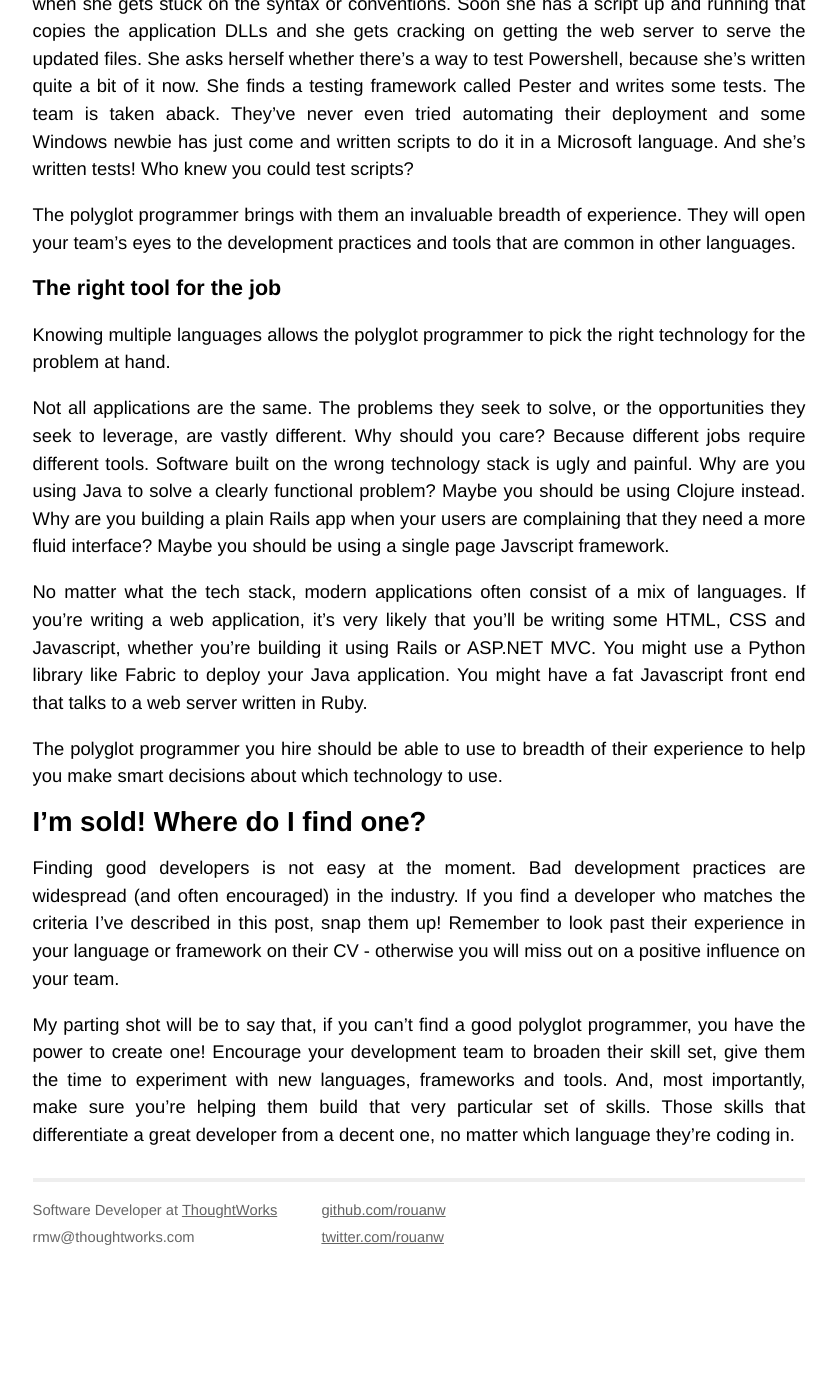
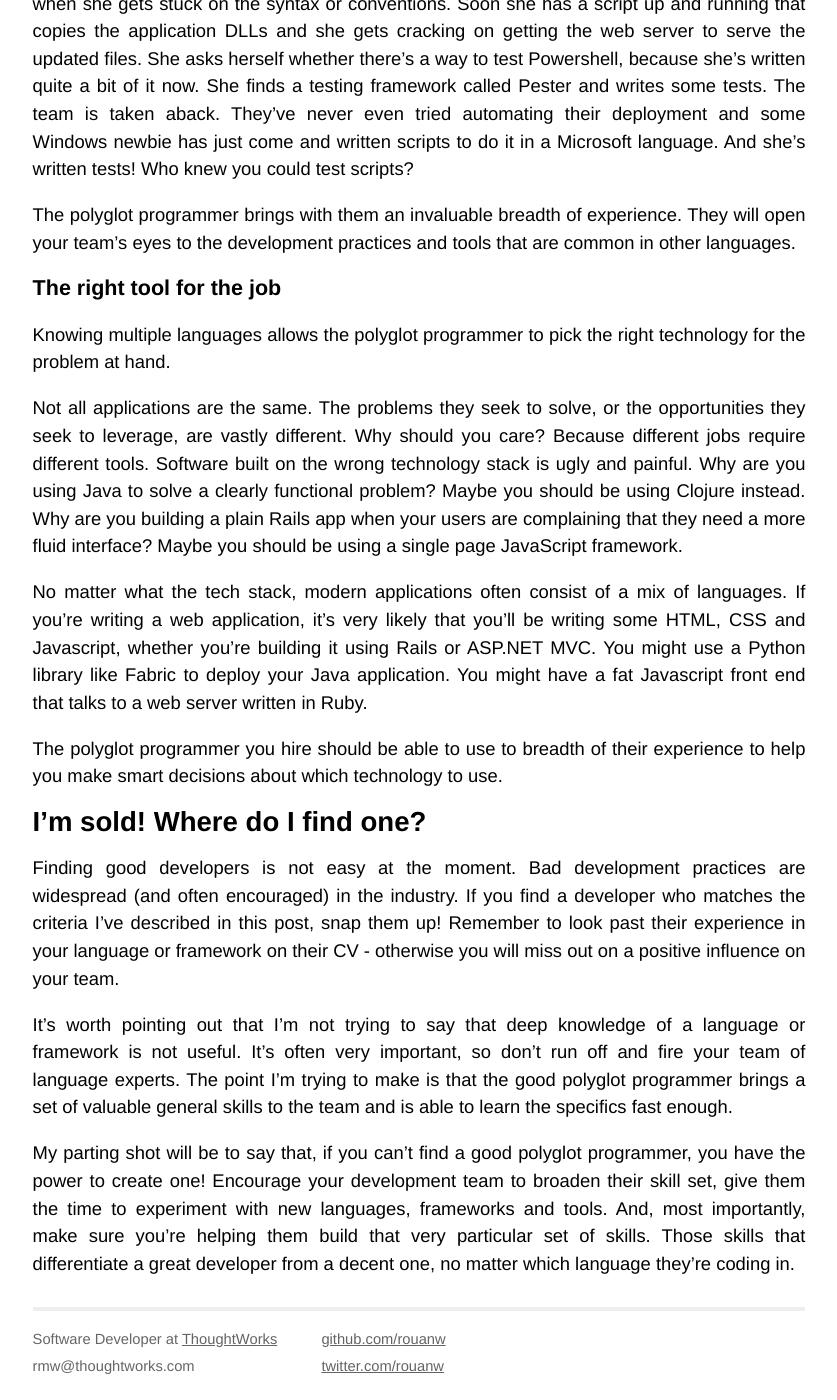
Before and after one commit to rouanw/rouanw.github.io, a Jekyll site: the page built from _posts/2014-01-22-why-should-i-hire-a-polyglot-programmer.md, in a window 1280 px wide and 1400 px high, scrolled down 3450 px. Shown: the whole window, without its empty margins (221-1058 px from the left). Built offline with Jekyll 4.4.1, drawn with Linux system fonts in a browser that asks for light colours; Markdown is read by kramdown in place of the engine named in the settings; before the commit the page ends 4722 px from its top, so only the background shows below that; some of the changed text lies outside the part shown.

Commit message:
changes based on feedback

```diff
--- a/_posts/2014-01-22-why-should-i-hire-a-polyglot-programmer.md
+++ b/_posts/2014-01-22-why-should-i-hire-a-polyglot-programmer.md
@@ -66,7 +66,7 @@ The polyglot programmer brings with them an invaluable breadth of experience. Th
 
 Knowing multiple languages allows the polyglot programmer to pick the right technology for the problem at hand.
 
-Not all applications are the same. The problems they seek to solve, or the opportunities they seek to leverage, are vastly different. Why should you care? Because different jobs require different tools. Software built on the wrong technology stack is ugly and painful. Why are you using Java to solve a clearly functional problem? Maybe you should be using Clojure instead. Why are you building a plain Rails app when your users are complaining that they need a more fluid interface? Maybe you should be using a single page Javscript framework.
+Not all applications are the same. The problems they seek to solve, or the opportunities they seek to leverage, are vastly different. Why should you care? Because different jobs require different tools. Software built on the wrong technology stack is ugly and painful. Why are you using Java to solve a clearly functional problem? Maybe you should be using Clojure instead. Why are you building a plain Rails app when your users are complaining that they need a more fluid interface? Maybe you should be using a single page JavaScript framework.
 
 No matter what the tech stack, modern applications often consist of a mix of languages. If you're writing a web application, it's very likely that you'll be writing some HTML, CSS and Javascript, whether you're building it using Rails or ASP.NET MVC. You might use a Python library like Fabric to deploy your Java application. You might have a fat Javascript front end that talks to a web server written in Ruby.
 
@@ -76,4 +76,6 @@ The polyglot programmer you hire should be able to use to breadth of their exper
 
 Finding good developers is not easy at the moment. Bad development practices are widespread (and often encouraged) in the industry. If you find a developer who matches the criteria I've described in this post, snap them up! Remember to look past their experience in your language or framework on their CV - otherwise you will miss out on a positive influence on your team.
 
+It's worth pointing out that I'm not trying to say that deep knowledge of a language or framework is not useful. It's often very important, so don't run off and fire your team of language experts. The point I'm trying to make is that the good polyglot programmer brings a set of valuable general skills to the team and is able to learn the specifics fast enough.
+
 My parting shot will be to say that, if you can't find a good polyglot programmer, you have the power to create one! Encourage your development team to broaden their skill set, give them the time to experiment with new languages, frameworks and tools. And, most importantly, make sure you're helping them build that very particular set of skills. Those skills that differentiate a great developer from a decent one, no matter which language they're coding in.
```
Also changed, not shown: other parts of _posts/2014-01-22-why-should-i-hire-a-polyglot-programmer.md (+1 -1 lines).
